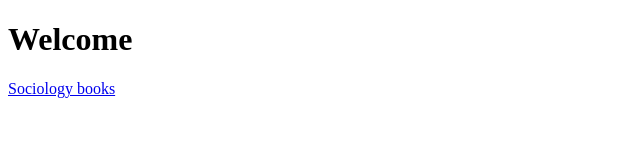
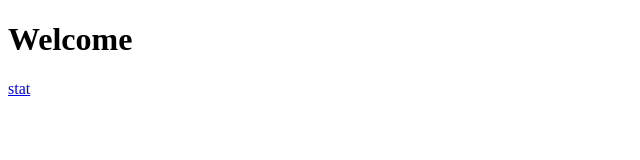
Before and after one commit to Love-Sunshine30/AllinOne, a plain HTML site: page ui/index.html in a window 1280 px wide. Shown: the whole page, without its empty margins (0-640 px from the left). Drawn offline with Linux system fonts and the light colour scheme.

```diff
--- a/ui/index.html
+++ b/ui/index.html
@@ -6,6 +6,6 @@
 </head>
 <body>
     <h1>Welcome</h1>
-    <a href="./internal/pdfs/sociology book.pdf" download>Sociology books</a>
+    <a href="./internal/pdfs/stat.pdf" download>stat</a>
 </body>
 </html>
```
Also changed, not shown: 1 other file.
